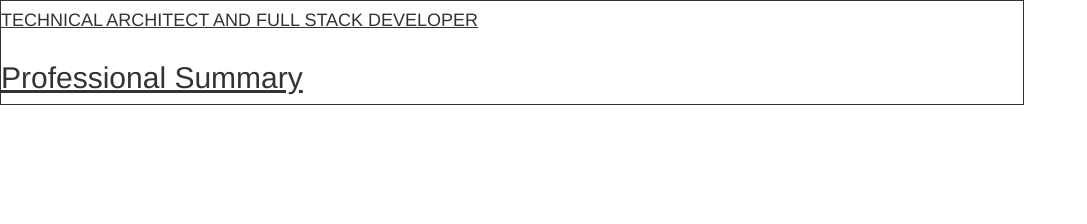
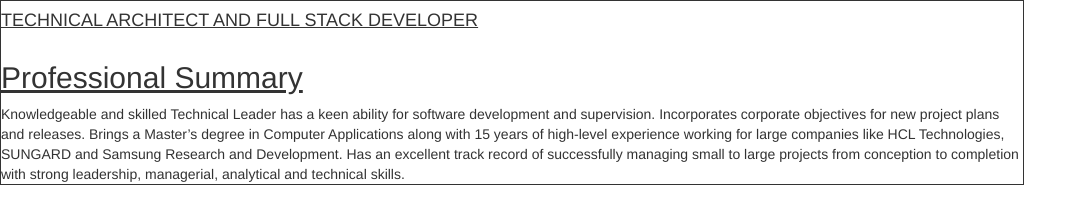
Before and after one commit to amitverma80/amitverma80.github.io, a plain HTML site: page index.html in a window 1280 px wide. Shown: the whole page, without its empty margins (0-1087 px from the left). Drawn offline with nearby package versions, Linux system fonts and the light colour scheme.

Commit message:
Update index.html

```diff
--- a/index.html
+++ b/index.html
@@ -15,6 +15,12 @@
 		<tr>
 			<td><h2><u>Professional Summary</u></h2></td>
 		</tr>
+		<tr>
+			<td>Knowledgeable and skilled Technical Leader has a keen ability for software development and supervision. Incorporates corporate objectives for new project plans and releases. Brings a Master’s degree in Computer Applications along with 15 years of high-level experience working for large companies like HCL Technologies, SUNGARD and Samsung Research and Development.
+Has an excellent track record of successfully managing small to large projects from conception to completion with strong leadership, managerial, analytical and technical skills.
+			</td>
+		</tr>
+
 	</table>
 </body>
 </html>
```
